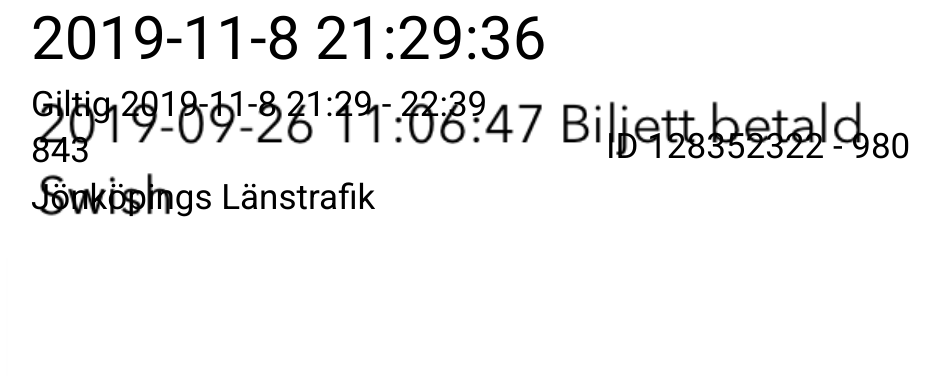
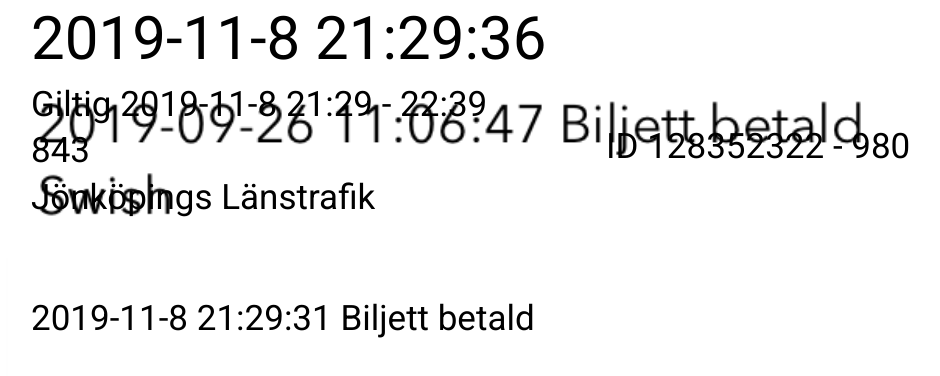
Before and after one commit to OfficialSkillarN/anpr, a plain HTML site: page index.html in a window 1280 px wide. Shown: the part 1954-2330 px from the top of the page, without its empty margins (2-942 px from the left). Drawn offline with Linux system fonts and the light colour scheme.

Commit message:
Add files via upload

```diff
--- a/index.html
+++ b/index.html
@@ -26,6 +26,7 @@
 	<p id="randomID" style="transform: translate(25px, -1585px);" class="smallFont JLTFont">933</p>
 	<p style="transform: translate(600px, -1665px);" class="smallFont JLTFont">ID 128352322 - 980</p>
 	<p style="transform: translate(25px, -1690px);" class="smallFont JLTFont">Jönköpings Länstrafik</p>
+	<p id="tickerPayed" style="transform: translate(25px, -1645px);" class="smallFont JLTFont">Biljett betald</p>
 	</div>
 
 <script type="text/javascript">
@@ -256,6 +257,7 @@
 
 
 document.getElementById("giltig").innerHTML = "Giltig " + currentYear+"-"+currentMonth+"-"+currentDay + " " + currentHour+":"+currentMinute + " - "+oneHourInFuture+":"+tenMinutesInFuture;
+document.getElementById("tickerPayed").innerHTML = currentYear + "-"+currentMonth+"-"+currentDay + " " + currentHour+":"+currentMinute+":"+d.getSeconds() + " Biljett betald"
 
 
 </script>
```
